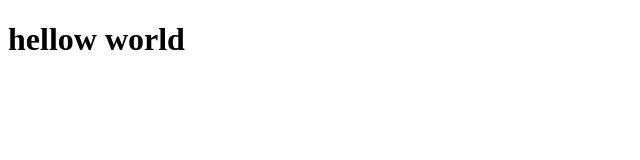
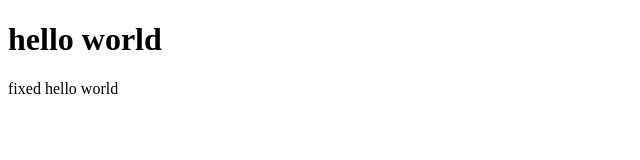
Before and after one commit to AryDavani/9.1-game-project, a plain HTML site: page index.html in a window 1280 px wide. Shown: the whole page, without its empty margins (0-640 px from the left). Drawn offline with Linux system fonts and the light colour scheme.

Commit message:
fixed hello

```diff
--- a/index.html
+++ b/index.html
@@ -6,6 +6,7 @@
     <title></title>
   </head>
   <body>
-    <h1>hellow world</h1>
+    <h1>hello world</h1>
+    <span>fixed hello world</span>
   </body>
 </html>
```
